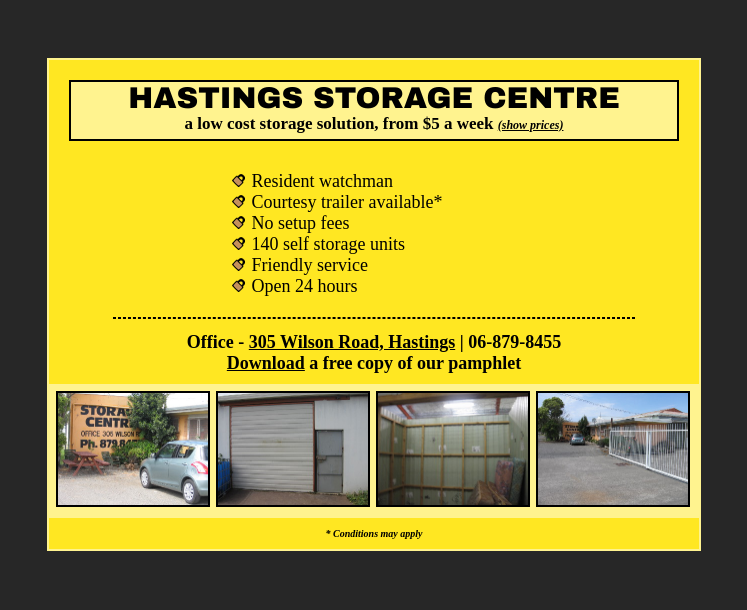
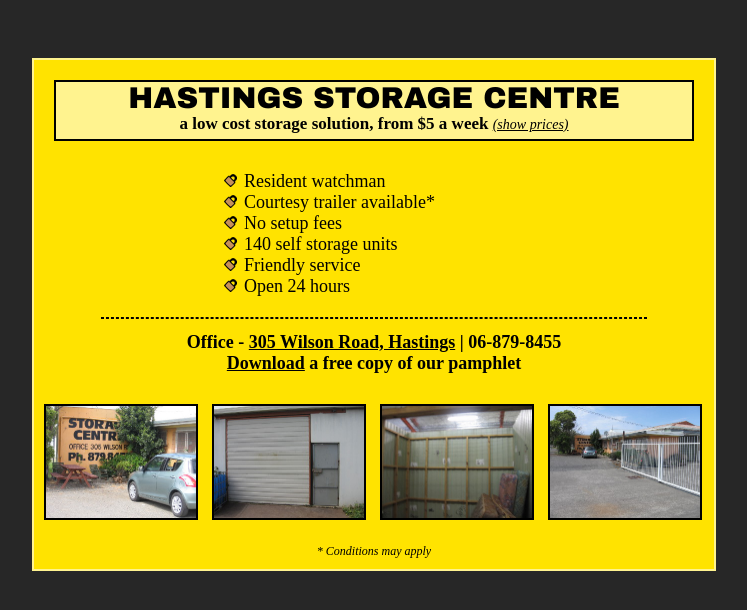
Before and after one commit to hastingsstorage/hastingsstorage.github.io, a plain HTML site: page index.html in a window 1280 px wide. Shown: the whole page, without its empty margins (266-1013 px from the left). Drawn offline with Linux system fonts and the light colour scheme.

Commit message:
Small design changes for accessibility

```diff
--- a/main.css
+++ b/main.css
@@ -23,12 +23,12 @@ hr {
 	margin-top:3%;
 	margin-left:auto;
 	margin-right:auto;
-	background-color:FFE722;
+	background-color:FFE300;
 	padding:10px;
 }
 
 #main_body {
-	width:650px;
+	width:680px;
 	border: 2px solid #FFF38F;
 	padding: 0px;
 }
@@ -56,8 +56,9 @@ hr {
 }
 
 #expand {
-	font-size:12px;
+	font-size:14px;
 	font-style: italic;
+	font-weight: normal;
 }
 
 #price_table {
@@ -100,28 +101,24 @@ th {
 	text-align:center;
 	font-weight:bold;
 	font-size:18px;
-	padding:5px 5px 10px 5px;
+	padding:5px 5px 20px 5px;
 }
 
 .images {
-	padding: 7px 0px 7px 7px;
+	padding: 10px 0px 10px 10px;
 	float: none;
 	clear: both;
-	background-color: FFF38F;
-	border-top: 2px solid FFF8BB;
-	border-bottom: 2px solid FFF8BB;
 }
 
 .thumbnail {
 	width:150px;
-	margin-right: 2px;
+	margin-right: 10px;
 	border:2px solid;
 }
 
 #footer {
 	text-align:center;
-	font-weight:bold;
-	font-size:10px;
+	font-size:12px;
 	margin:10px;
 	font-style: italic;
 }
```
